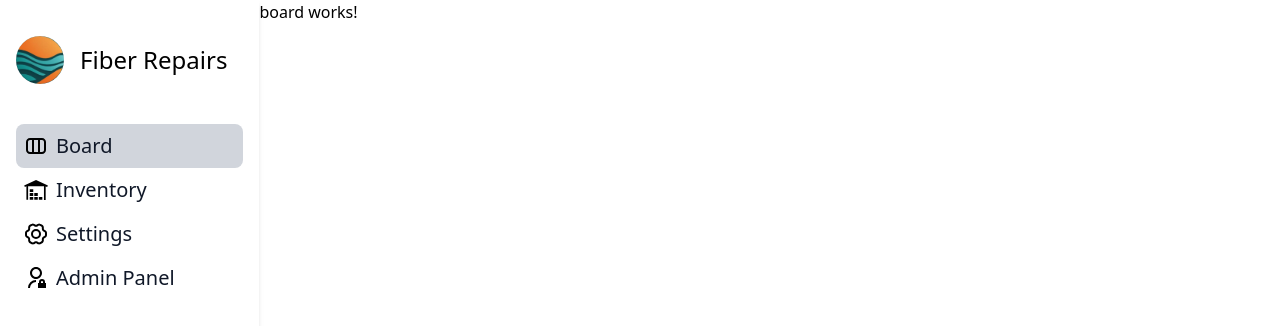
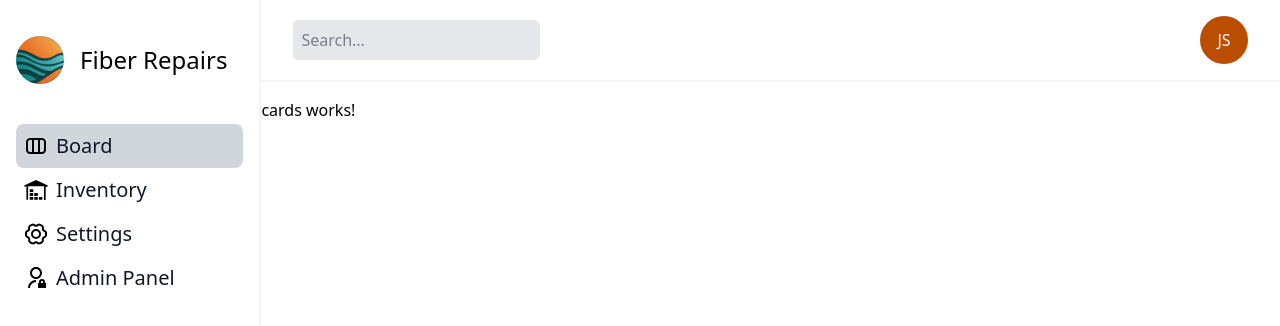
Before and after one commit to Nuno-Silva-00/TaskFlow, an Angular app in the folder client/: page /board in a window 1280 px wide. Shown: the top 326 px of the page. Built offline with nearby package versions, Linux system fonts and the light colour scheme.

Commit message:
Create Header layout

```diff
--- a/client/src/app/app.component.html
+++ b/client/src/app/app.component.html
@@ -1,4 +1,6 @@
 <div class="flex flex-row h-screen">
-    <app-navbar></app-navbar>
+  <app-navbar></app-navbar>
+  <div class="flex-grow">
     <router-outlet></router-outlet>
+  </div>
 </div>
--- a/client/src/app/kanban/header/header.component.html
+++ b/client/src/app/kanban/header/header.component.html
@@ -1 +1,15 @@
-<p>header works!</p>
+<div
+  class="p-4 pl-8 pr-8 flex justify-between border-b-2 border-gray-100 items-center"
+>
+  <input
+    type="text"
+    class="p-2 rounded-md bg-gray-200 no-border focus:outline-0 font-light text-gray-900"
+    placeholder="Search..."
+  />
+
+  <div
+    class="rounded-full bg-amber-700 hover:bg-amber-600 w-12 h-12 flex items-center justify-center"
+  >
+    <p class="font-medium text-white">JS</p>
+  </div>
+</div>
--- a/client/src/app/kanban/kanban.component.html
+++ b/client/src/app/kanban/kanban.component.html
@@ -1 +1,4 @@
-<p>board works!</p>
+<div class="flex flex-col gap-4 h-full w-full">
+  <app-header></app-header>
+  <app-cards></app-cards>
+</div>
--- a/client/src/app/navbar/navbar.component.html
+++ b/client/src/app/navbar/navbar.component.html
@@ -1,4 +1,4 @@
-<nav class="justify-between h-screen p-4 shadow-md">
+<nav class="justify-between h-screen p-4 border-r-2 border-gray-100">
   <div class="flex flex-row items-center pt-3">
     <img src="assets/logo.jpg" alt="Logo" class="size-12 rounded-full" />
     <div class="text-2xl font-medium text-black p-4">Fiber Repairs</div>
```
Also changed, not shown: client/src/app/kanban/kanban.component.ts (+4 -3 lines).
